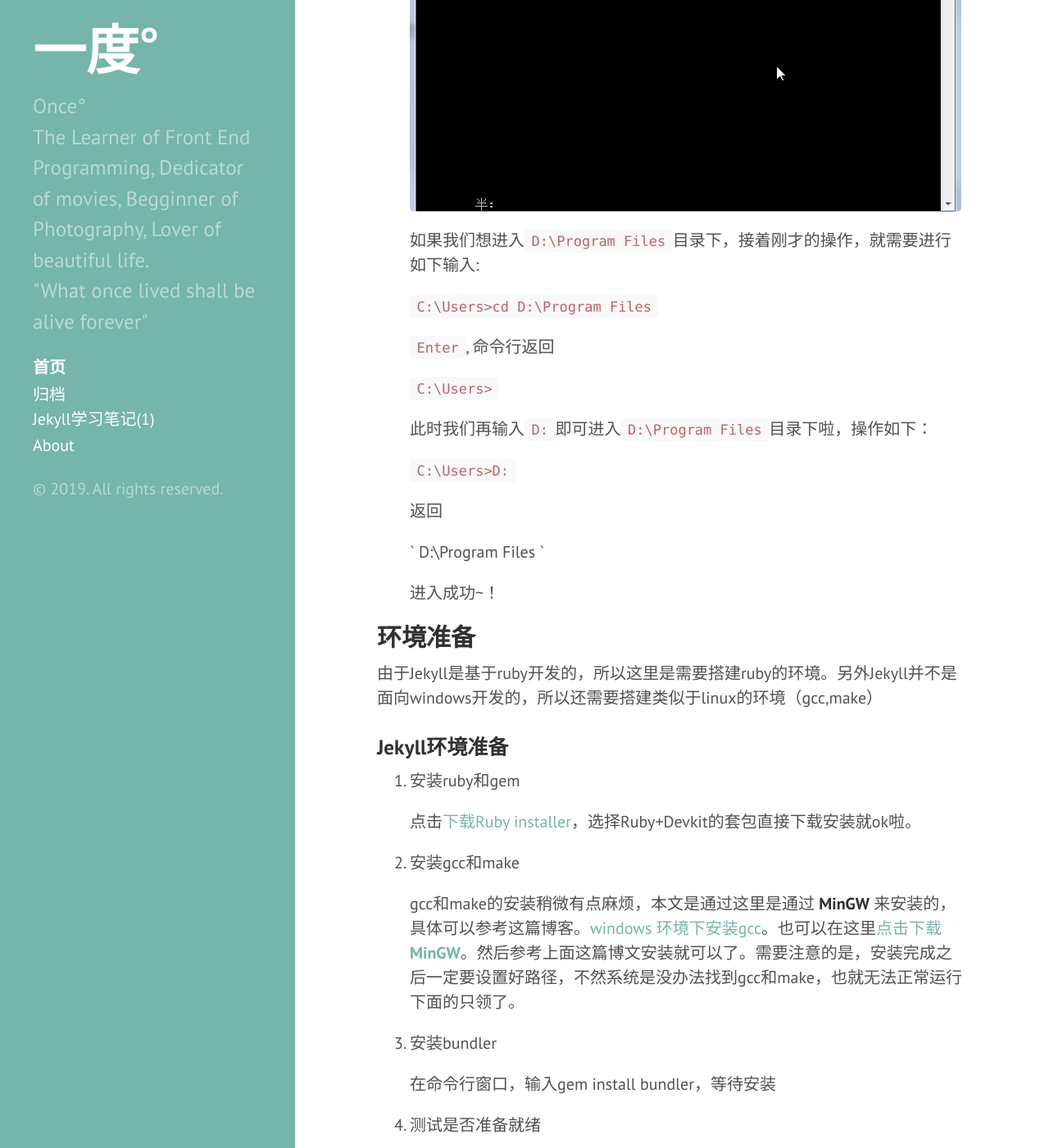
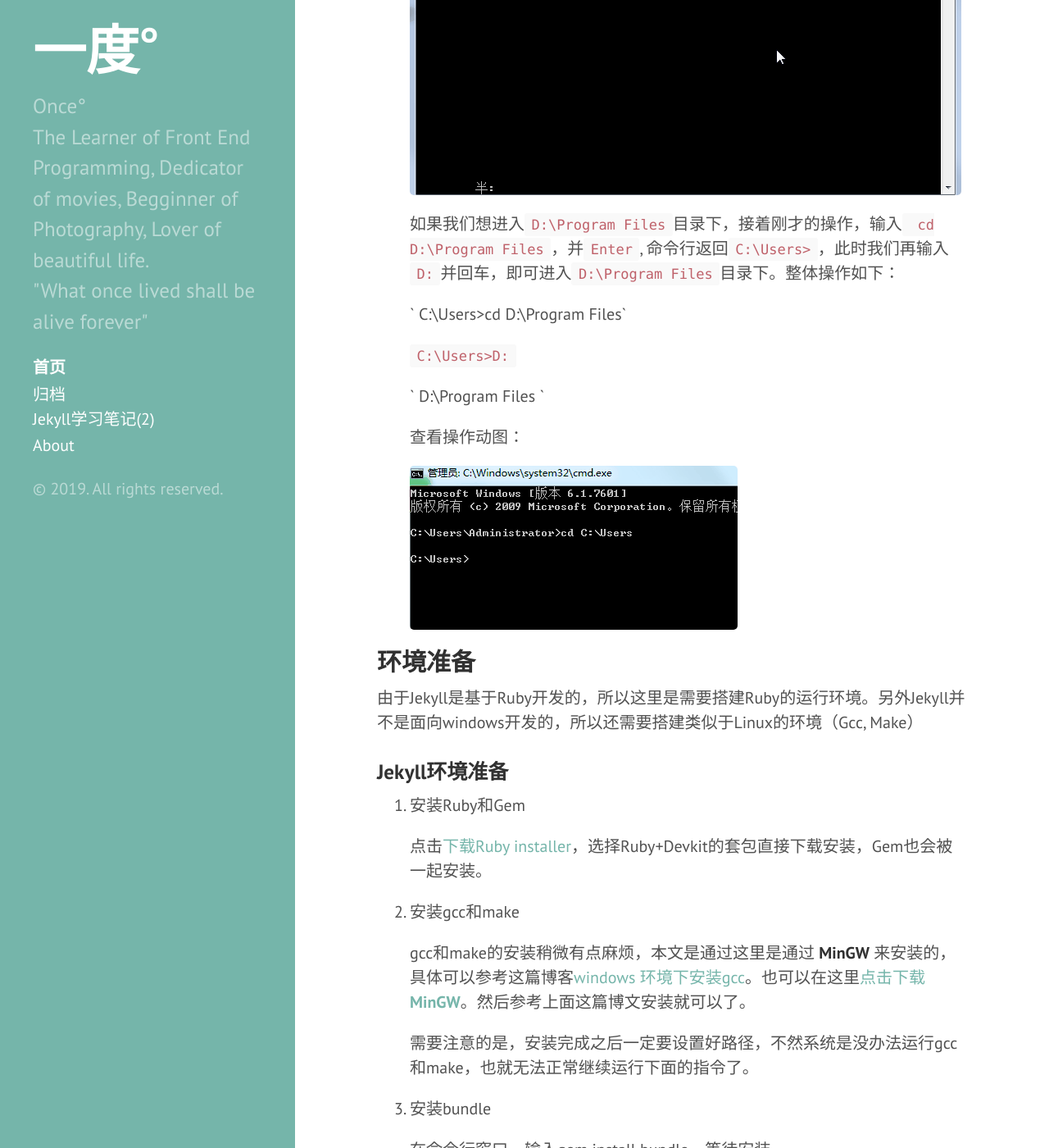
Before and after one commit to HawkeW/HawkeW.github.io, a Jekyll site: the page built from _posts/2019-10-28-start-a-blog-with-Jekyll-github-pages - 副本.markdown, in a window 1280 px wide and 1400 px high, scrolled down 1347 px. Shown: the whole window at 82% size. Built offline with Jekyll 4.4.1, drawn with Linux system fonts in a browser that asks for light colours; some of the changed text lies outside the part shown.

Commit message:
Blog-2 Git

```diff
--- a/_posts/2019-10-28-start-a-blog-with-Jekyll-github-pages - 副本.markdown
+++ b/_posts/2019-10-28-start-a-blog-with-Jekyll-github-pages - 副本.markdown
@@ -35,59 +35,53 @@
 
   **操作示例**——
 
-  打开命令行，显示
+  -同盘符操作
+
+  打开命令行对话框，显示
 
   ` C:\Users\Administrator>`
 
-  假如想进入`C:\Users`目录下，在命令行界面输入，`cd C:\Users`即可，如
+  假如想进入`C:\Users`目录下，在命令行对话框输入，`cd C:\Users`即可，如
 
   ` C:\Users\Administrator> cd C:\Users`
 
-  则返回
-
-  `C:\Users>`
-
-  说明已经成功进入了C盘的Users文件夹目录下。
+  对话框返回`C:\Users>`，说明已经成功进入了C盘的Users文件夹目录下。
 
   ![cmd-op](\images\01-JekyllBlog\cmd-op.gif)
 
-  如果我们想进入`D:\Program Files`目录下，接着刚才的操作，就需要进行如下输入:
+  如果我们想进入`D:\Program Files`目录下，接着刚才的操作，输入` cd D:\Program Files`，并`Enter`, 命令行返回`C:\Users>`，此时我们再输入`D:`并回车，即可进入`D:\Program Files`目录下。整体操作如下：
 
-  `C:\Users>cd D:\Program Files`
-
-  `Enter`, 命令行返回
-
-  `C:\Users>`
-
-  此时我们再输入`D:`即可进入`D:\Program Files`目录下啦，操作如下：
+  ` C:\Users>cd D:\Program Files`
 
   `C:\Users>D:`
 
-  返回
-
   ` D:\Program Files `
 
-  进入成功~！
+  查看操作动图：
+
+  ![cmd-op-2](/images/01-JekyllBlog/cmd-op-2.gif)
 
 
 
 ## 环境准备
 
-由于Jekyll是基于ruby开发的，所以这里是需要搭建ruby的环境。另外Jekyll并不是面向windows开发的，所以还需要搭建类似于linux的环境（gcc,make）
+由于Jekyll是基于Ruby开发的，所以这里是需要搭建Ruby的运行环境。另外Jekyll并不是面向windows开发的，所以还需要搭建类似于Linux的环境（Gcc, Make）
 
 ###  Jekyll环境准备
 
-1. 安装ruby和gem
+1. 安装Ruby和Gem
 
-   点击[下载Ruby installer](https://rubyinstaller.org/downloads/)，选择Ruby+Devkit的套包直接下载安装就ok啦。
+   点击[下载Ruby installer](https://rubyinstaller.org/downloads/)，选择Ruby+Devkit的套包直接下载安装，Gem也会被一起安装。
 
 2. 安装gcc和make
 
-   gcc和make的安装稍微有点麻烦，本文是通过这里是通过 **MinGW** 来安装的，具体可以参考这篇博客。[windows 环境下安装gcc](https://blog.csdn.net/qq_16485855/article/details/84567639)。也可以在这里[点击下载**MinGW**]( https://sourceforge.net/projects/mingw/files/MinGW/ )。然后参考上面这篇博文安装就可以了。需要注意的是，安装完成之后一定要设置好路径，不然系统是没办法找到gcc和make，也就无法正常运行下面的只领了。
+   gcc和make的安装稍微有点麻烦，本文是通过这里是通过 **MinGW** 来安装的，具体可以参考这篇博客[windows 环境下安装gcc](https://blog.csdn.net/qq_16485855/article/details/84567639)。也可以在这里[点击下载**MinGW**]( https://sourceforge.net/projects/mingw/files/MinGW/ )。然后参考上面这篇博文安装就可以了。
 
-3. 安装bundler
+   需要注意的是，安装完成之后一定要设置好路径，不然系统是没办法运行gcc和make，也就无法正常继续运行下面的指令了。
 
-   在命令行窗口，输入gem install bundler，等待安装
+3. 安装bundle
+
+   在命令行窗口，输入gem install bundle，等待安装
 
 4. 测试是否准备就绪
 
@@ -120,7 +114,7 @@
 
 在本地电脑选择合适的目录，新建一个Jekyll博客框架。
 
-如，这次我在F盘操作。
+如，这次我在F盘操作，创建一个名为`username.github.io`的博客。为了方便后续的操作，请直接替换username为你的Github用户名。后续操作也是类似。
 
 打开命令行工具。输入`F:`，然后`Enter`,进入F盘目录下。
 
@@ -148,9 +142,9 @@
 
 ### 在本地访问博客
 
-在博客目录下，使用Jekyll serve或bundler exec Jekyll serve，即可以在本地生成链接打开博客预览修改内容。
+命令行对话框在博客目录下时，使用`Jekyll serve`或`bundler exec Jekyll serve`，即可以在本地生成链接打开博客预览修改内容。
 
-刚刚我们已经cd操作进入生成的username.github.io文件夹了，那么我们直接接着上一步——
+刚刚我们已经cd操作进入生成的username.github.io文件夹了，那么我们直接接着上一步，直接输入——
 
 `jekyll serve`
 
@@ -158,7 +152,7 @@
 
 ![JekyllNewBlog-2](\images\01-JekyllBlog\JekyllNewBlog-2.png)
 
-现在，我们在浏览器输入这个http地址，就可以在本地访问博客了。
+现在，我们在浏览器输入这个http地址，就可以在本地访问博客了。你也可以直接使用localhost代替ip地址进行访问操作，在浏览器直接输入http://localhost:4000/ 就可以啦
 
 ![JekyllNewBlog-3](\images\01-JekyllBlog\JekyllNewBlog-3.png)
 
```
Also changed, not shown: other parts of _posts/2019-10-28-start-a-blog-with-Jekyll-github-pages - 副本.markdown (+4 -4 lines), _posts/2019-10-29-start-a-blog-with-Jekyll-github-pages - Git.markdown (added, +120 -0 lines), images/01-JekyllBlog/Git-op-1.png (added), images/01-JekyllBlog/GithubNewRepo-2.png (added), images/01-JekyllBlog/GithubPage-1.png (added), images/01-JekyllBlog/cmd-op-2.gif (added).
